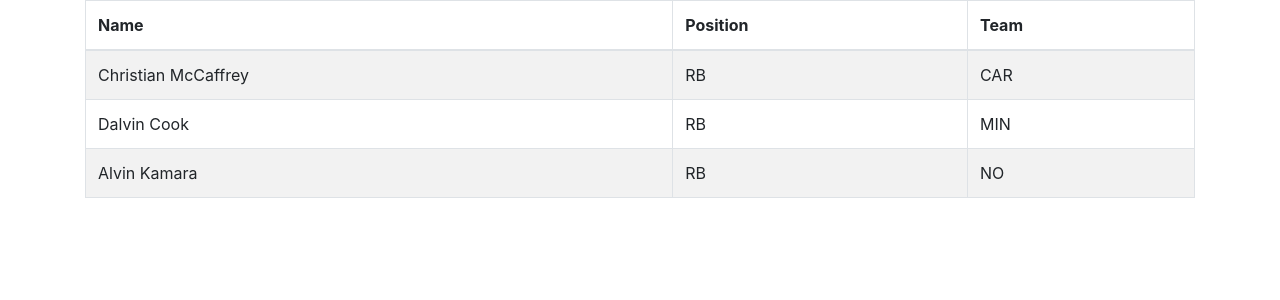
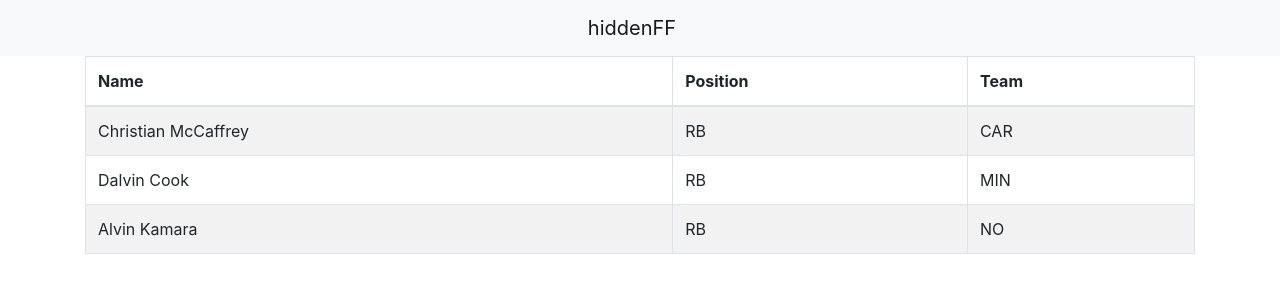
Before and after one commit to dan-knight/hiddenff, a React (Create React App) app: page / in a window 1280 px wide. Shown: the top 300 px of the page. Built offline with nearby package versions, Linux system fonts and the light colour scheme.

Commit message:
Create fixed top navbar layout
- Used React Bootstrap's NavBar fixed.

- Used NavBar.Collapse with order-* classes to center the brand logo to the full
  page (regardless of other content). Needed blank Navbar.Collapse components on
  either side for the order-* classes to center correctly.

```diff
--- a/src/App.js
+++ b/src/App.js
@@ -1,12 +1,15 @@
 import React, { Component } from 'react';
 import { Col, Container, Row } from 'react-bootstrap';
 import Table from './components/Table';
+import TopNav from './components/TopNav';
 
 import './style/main.css';
 
 export default class App extends Component {
   render() {
     return (
+      <React.Fragment>
+        <TopNav color='light' />
         <Container>
           <Row>
             <Col>
@@ -20,6 +23,7 @@ export default class App extends Component {
             </Col>
           </Row>
         </Container>
+      </React.Fragment>
     )
   };
 };
--- /dev/null
+++ b/src/components/TopNav.jsx
@@ -0,0 +1,17 @@
+import React from 'react';
+import { Nav, Navbar } from 'react-bootstrap';
+
+export default function TopNav(props) {
+  return (
+    <Navbar fixed="top"
+      variant={props.color} bg={props.color}>
+      <Navbar.Collapse className="collapse w-100 order-0">
+
+      </Navbar.Collapse>
+        <Navbar.Brand href='/'>hiddenFF</Navbar.Brand>
+      <Navbar.Collapse className="collapse w-100 order-2">
+
+      </Navbar.Collapse>
+    </Navbar>
+  );
+};
--- a/src/style/scss/main.scss
+++ b/src/style/scss/main.scss
@@ -1 +1,5 @@
 @import 'bootstrap/bootstrap.scss';
+
+body {
+  margin-top: 3.5rem;
+}
```
Also changed, not shown: src/style/main.css, 1 other file (tests, documents, lock files or other folders). Lines whose indentation alone changed are shown as unchanged.
